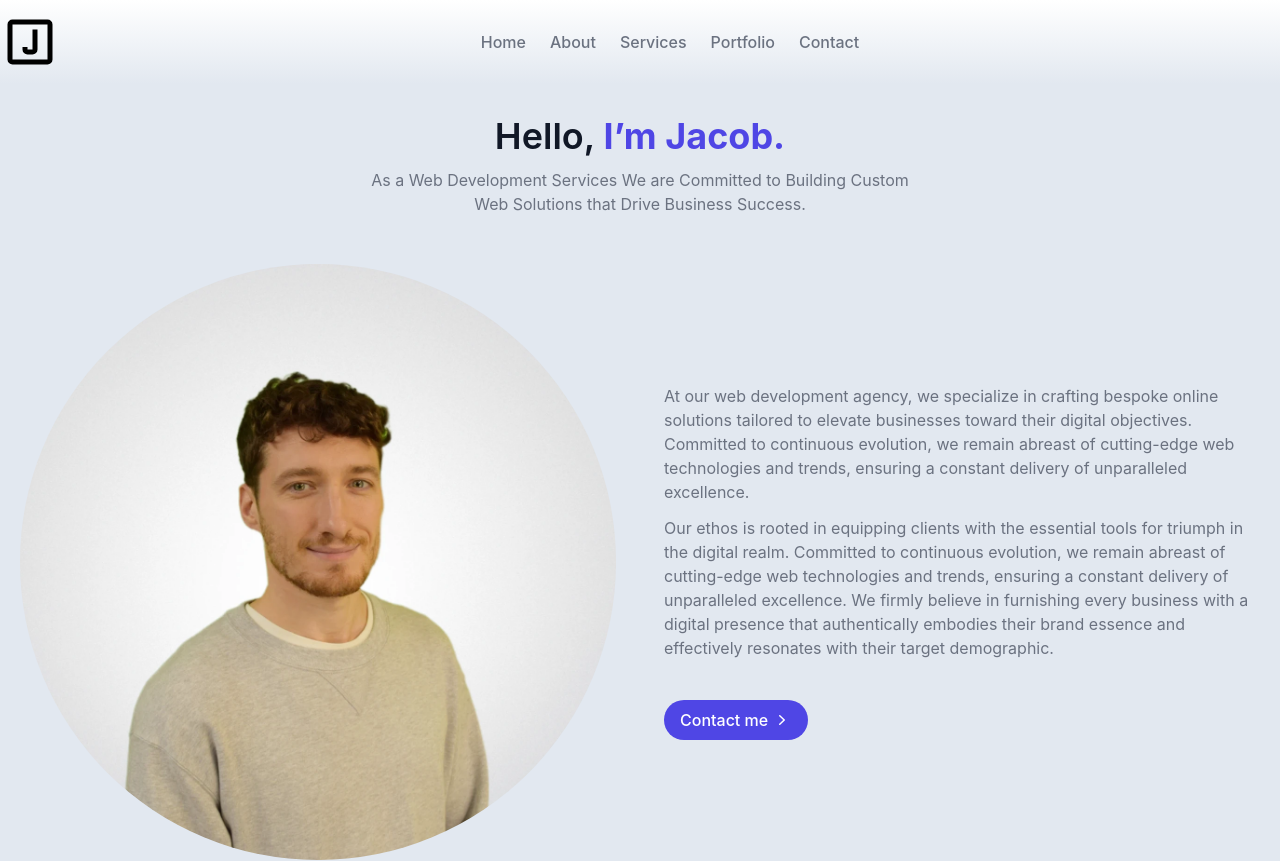
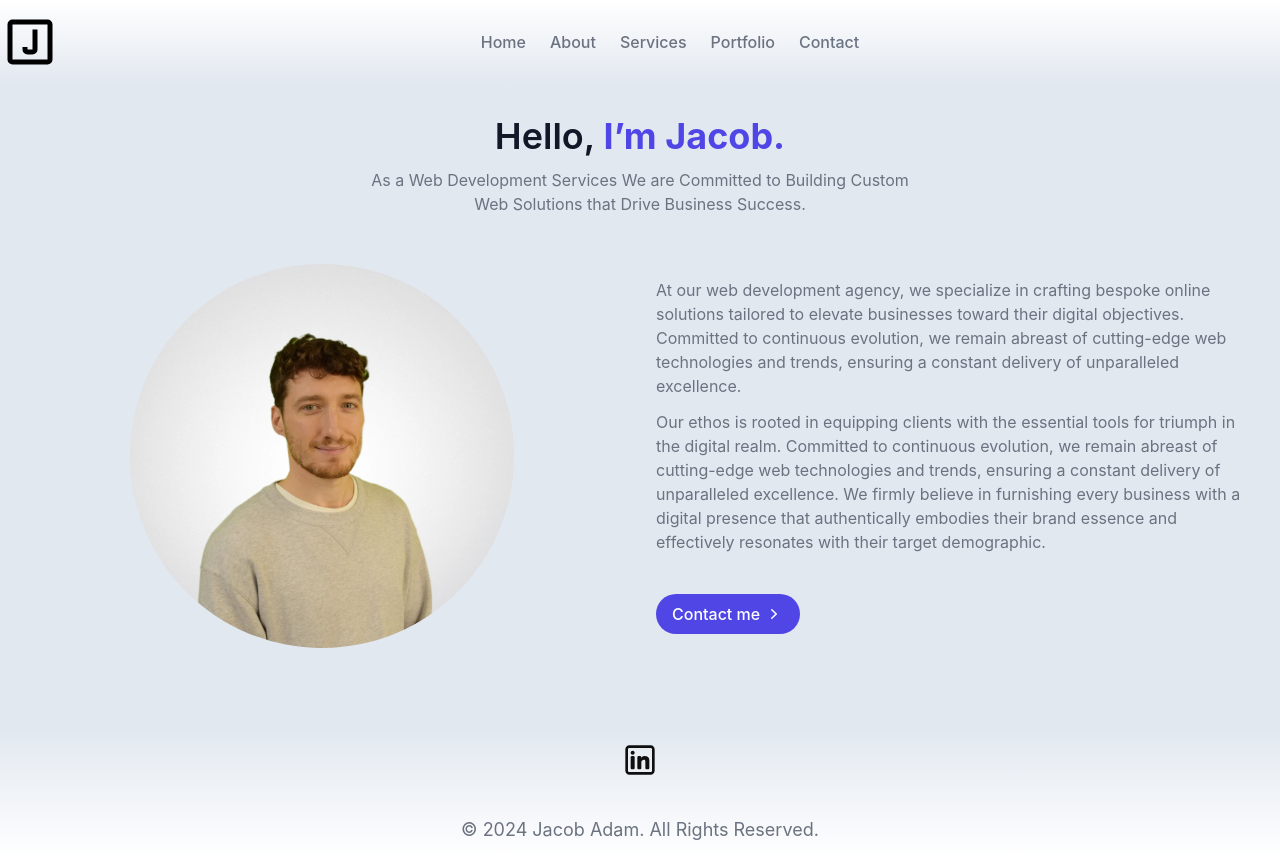
Before and after one commit to jacobadam/jacobadamdeveloper, a React (Create React App) app: page /about in a window 1280 px wide. Shown: the top 861 px of the page. Built offline with nearby package versions, Linux system fonts and the light colour scheme.

Commit message:
change image size

```diff
--- a/src/About.js
+++ b/src/About.js
@@ -18,10 +18,10 @@ export default function About() {
           </div>
 
           {/* Content Section */}
-          <div className="justify-start items-center lg:gap-12 gap-10 grid lg:grid-cols-2 grid-cols-1">
+          <div className="justify-start items-center lg:gap-8 grid lg:grid-cols-2 grid-cols-1">
             {/* Image Section */}
             <img
-              className="mx-auto w-60 h-60 ms:w-96 ms:h-96 md:w-full md:h-full rounded-full object-cover aspect-square"
+              className="mx-auto w-60 h-60 ms:w-96 ms:h-96 md:w-120 md:h-120 rounded-full object-cover aspect-square"
               src="/jacobadam.webp"
               alt="Jacob Adam"
             />
```
